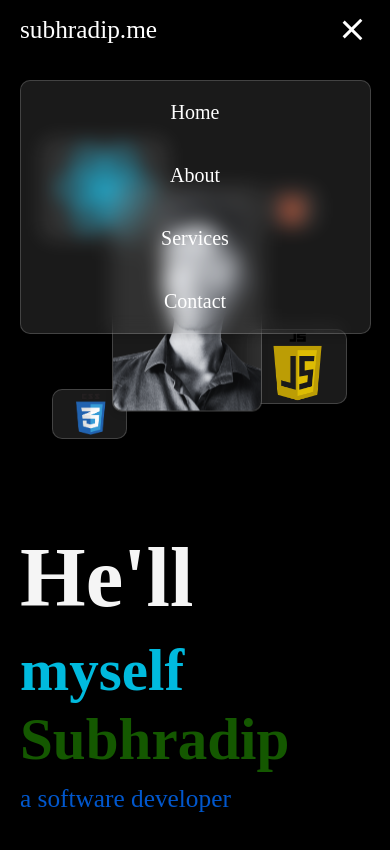
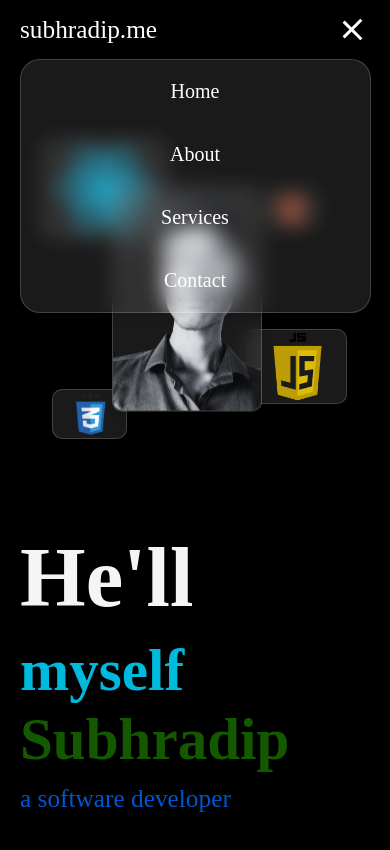
Before and after one commit to subhradip-me/Portfolio, a plain HTML site: page index.html in a window 390 px wide. Both pictures are taken after a click on the element 352 px from the left and 29 px from the top of the page. Shown: the top 850 px of the page. Drawn offline with nearby package versions, Linux system fonts and the light colour scheme.

Commit message:
Update style.css
Signed-off-by: SUBHRADiP HANSDA <subhradip.info@gmail.com>

```diff
--- a/style.css
+++ b/style.css
@@ -86,9 +86,11 @@ nav {
     color: whitesmoke;
     font-size: 6vw;
 }
+
 #h3-color1 {
     color: #00bade;
 }
+
 #h3-color2 {
     color: #145800;
 }
@@ -146,6 +148,7 @@ nav {
     left: 90%;
     display: flex;
 }
+
 .small-card img {
     width: 100%;
     height: 100%;
@@ -158,6 +161,7 @@ nav {
     top: 80%;
     right: 70%;
 }
+
 .medium-card img {
     width: 100%;
     height: 100%;
@@ -170,6 +174,7 @@ nav {
     bottom: 10%;
     left: 80%;
 }
+
 .large-card img {
     width: 100%;
     height: 100%;
@@ -182,6 +187,7 @@ nav {
     bottom: 70%;
     right: 60%;
 }
+
 .extra-large-card img {
     width: 100%;
     height: 100%;
@@ -224,6 +230,7 @@ img {
     justify-content: center;
     align-items: center;
 }
+
 .skills h2 {
     color: whitesmoke;
     font-size: 5vh;
@@ -322,13 +329,12 @@ footer {
     .nav-links {
         display: none;
         position: absolute;
-        top: 80px;
+        top: 7vh;
         left: 5%;
         width: 90%;
         flex-direction: column;
         border-radius: 20px;
         background: rgba(255, 255, 255, 0.1);
-        border-radius: 10px;
         padding: 0px;
         backdrop-filter: blur(10px);
         -webkit-backdrop-filter: blur(10px);
@@ -379,7 +385,6 @@ footer {
     #left-container h2 {
         font-size: 10vh;
     }
-
     #left-container h3 {
         font-size: 7vh;
     }
```
